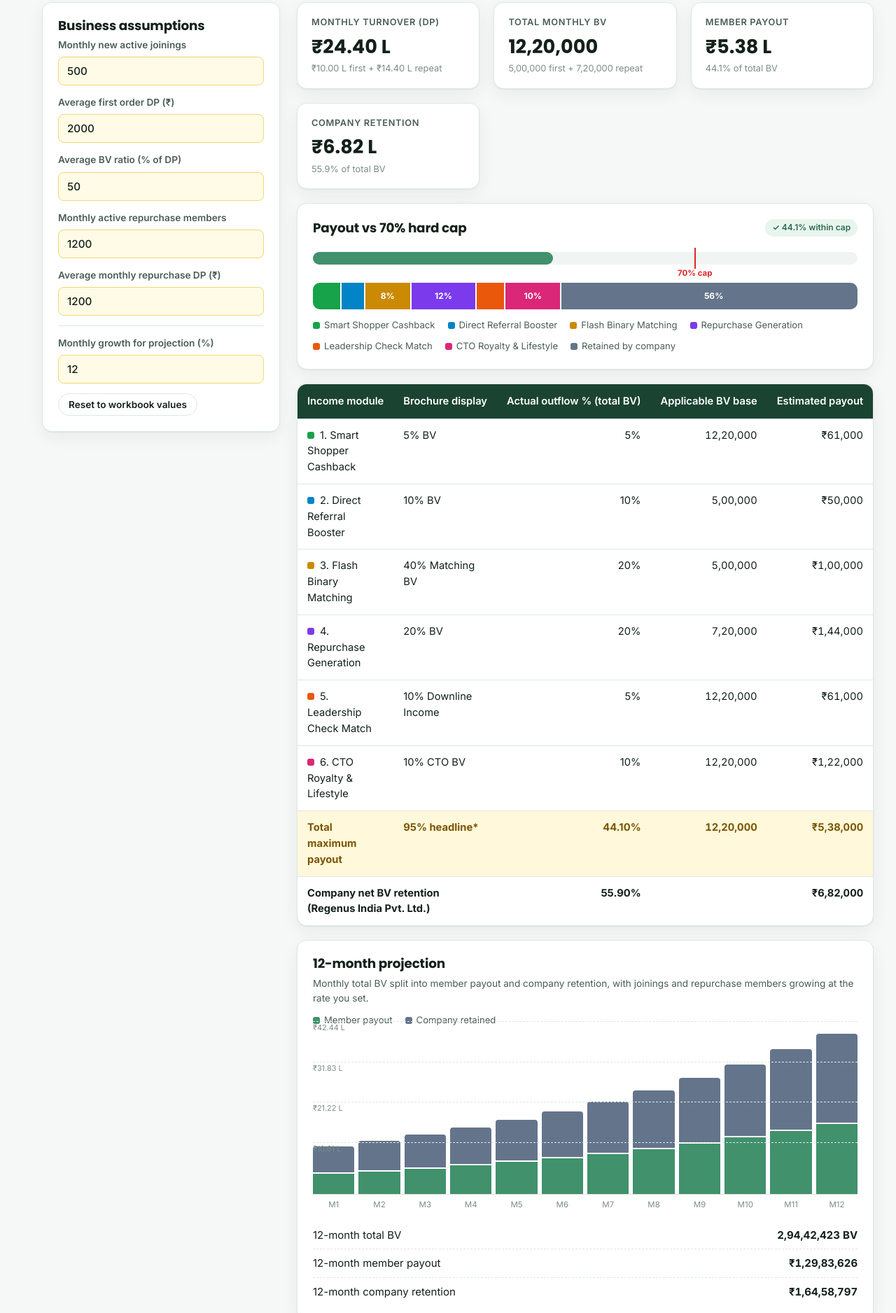
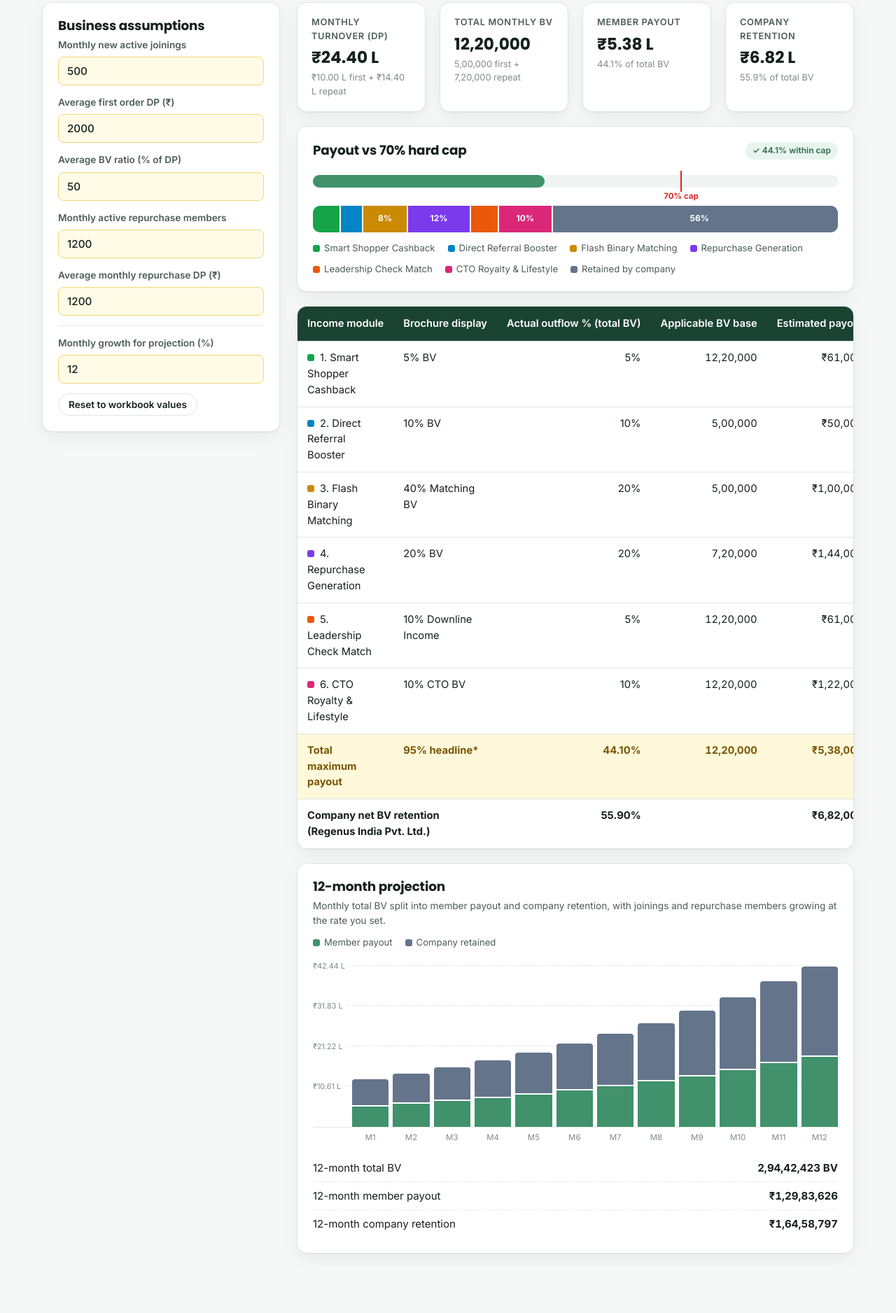
Before and after one commit to regenusindia18-design/Truedemo, a plain HTML site: page simulator.html in a window 1280 px wide. Shown: the part 432-2308 px from the top of the page at 70% size. Drawn offline with Linux system fonts and the light colour scheme.

Commit message:
Fix mobile layout and chart polish found in browser QA
- Stop horizontal overflow at 400px: walk card wraps on Home, and grid
  children on Simulator/Shop get min-width: 0
- Shop: two-column product grid on phones and a floating cart pill
  showing items, amount payable and BV
- Simulator: KPI tiles fit on one row; projection gridlines sit behind
  the bars with y-axis labels in their own gutter, clear of the legend

Co-Authored-By: Claude Opus 5.5 <noreply@anthropic.com>

```diff
--- a/assets/js/simulator.js
+++ b/assets/js/simulator.js
@@ -55,8 +55,8 @@
       months.push({ m: m + 1, bv: s.totalBV, pay: s.totalPayout, ret: s.retention, ratio: s.payoutRatio });
     }
     const max = Math.max(1, ...months.map((x) => x.bv));
-    const ticks = [0.25, 0.5, 0.75, 1].map((t) => `<div class="yl" style="bottom:${t * 230 + 24}px">${short(max * t)}</div>`).join('');
-    $('#projChart').innerHTML = `${ticks}<div class="cols">${months.map((x, i) => `
+    const ticks = [0.25, 0.5, 0.75, 1].map((t) => `<div class="yl" style="bottom:${t * 230}px"><span>${short(max * t)}</span></div>`).join('');
+    $('#projChart').innerHTML = `<div class="cols">${ticks}${months.map((x, i) => `
         <div class="c" data-i="${i}"><i style="height:${(x.pay / max) * 230}px;background:var(--green-500)"></i><i style="height:${(x.ret / max) * 230}px;background:${P.RETAINED_COLOR}"></i></div>`).join('')}</div>
       <div class="xl">${months.map((x) => `<span>M${x.m}</span>`).join('')}</div><div class="tip" id="tip"></div>`;
     const tip = $('#tip'), chart = $('#projChart');
--- a/simulator.html
+++ b/simulator.html
@@ -9,6 +9,9 @@
 <link rel="stylesheet" href="assets/css/style.css">
 <style>
   .sim-layout { display: grid; grid-template-columns: 340px 1fr; gap: 24px; align-items: start; }
+  .sim-layout > * { min-width: 0; }
+  .kpis { grid-template-columns: repeat(auto-fit, minmax(165px, 1fr)); }
+  .kpis .value { font-size: 1.45rem; }
   @media (max-width: 960px) { .sim-layout { grid-template-columns: 1fr; } }
   .sim-layout aside { position: sticky; top: 84px; }
   @media (max-width: 960px) { .sim-layout aside { position: static; } }
@@ -17,8 +20,9 @@
   .gauge .mark { position: absolute; top: -6px; bottom: -6px; width: 2px; background: var(--danger); }
   .gauge .mark span { position: absolute; top: 28px; left: 50%; transform: translateX(-50%); font-size: .72rem; font-weight: 700; color: var(--danger); white-space: nowrap; }
   .chart { position: relative; }
-  .cols { display: flex; align-items: flex-end; gap: 6px; height: 240px; border-bottom: 1px solid var(--line); padding-top: 10px; }
-  .cols .c { flex: 1; display: flex; flex-direction: column-reverse; gap: 2px; height: 100%; cursor: pointer; }
+  .cols, .xl { padding-left: 56px; }
+  .cols { position: relative; display: flex; align-items: flex-end; gap: 6px; height: 240px; border-bottom: 1px solid var(--line); padding-top: 10px; }
+  .cols .c { position: relative; z-index: 1; flex: 1; display: flex; flex-direction: column-reverse; gap: 2px; height: 100%; cursor: pointer; }
   .cols .c > i { display: block; transition: height .7s cubic-bezier(.2,.8,.2,1); }
   .cols .c > i:last-child { border-radius: 4px 4px 0 0; }
   .cols .c:hover > i { filter: brightness(1.12); }
@@ -27,7 +31,8 @@
   .tip { position: absolute; pointer-events: none; background: var(--surface); border: 1px solid var(--line); box-shadow: var(--shadow-lg); border-radius: 10px; padding: 10px 12px; font-size: .8rem; min-width: 190px; z-index: 5; opacity: 0; transition: opacity .15s; }
   .tip.on { opacity: 1; }
   .tip .k { display: inline-block; width: 9px; height: 9px; border-radius: 2px; margin-right: 6px; }
-  .yl { position: absolute; left: 0; right: 0; border-top: 1px dashed var(--line); font-size: .68rem; color: var(--ink-3); }
+  .yl { position: absolute; left: 0; right: 0; border-top: 1px dashed var(--line); z-index: 0; }
+  .yl span { position: absolute; left: 0; top: -8px; font-size: .68rem; color: var(--ink-3); background: var(--surface); padding-right: 4px; }
 </style>
 </head>
 <body>
@@ -57,7 +62,7 @@
       </aside>
 
       <div>
-        <div class="grid grid-4" id="kpis"></div>
+        <div class="grid kpis" id="kpis"></div>
 
         <div class="card" style="margin-top:20px">
           <div class="row" style="padding-top:0"><h3 style="margin:0">Payout vs 70% hard cap</h3><span class="chip" id="capChip"></span></div>
@@ -73,7 +78,7 @@
         <div class="card" style="margin-top:20px">
           <h3>12-month projection</h3>
           <p class="small muted" style="margin:0">Monthly total BV split into member payout and company retention, with joinings and repurchase members growing at the rate you set.</p>
-          <div class="legend" style="margin:10px 0 0"><span><i style="background:var(--green-500)"></i>Member payout</span><span><i style="background:#64748b"></i>Company retained</span></div>
+          <div class="legend" style="margin:10px 0 14px"><span><i style="background:var(--green-500)"></i>Member payout</span><span><i style="background:#64748b"></i>Company retained</span></div>
           <div class="chart" id="projChart"></div>
           <div class="row" style="margin-top:14px"><span>12-month total BV</span><b id="p12bv"></b></div>
           <div class="row"><span>12-month member payout</span><b id="p12pay"></b></div>
@@ -98,7 +103,7 @@
           <select id="pCat"></select></label>
       </aside>
       <div>
-        <div class="grid grid-4" id="pKpis"></div>
+        <div class="grid kpis" id="pKpis"></div>
         <div class="table-wrap" style="margin-top:20px"><table><thead><tr><th>Income stream</th><th>How it's calculated</th><th class="r">Monthly (₹)</th></tr></thead><tbody id="pTable"></tbody></table></div>
         <div class="card" style="margin-top:20px">
           <h3>Where the money goes</h3>
```
Also changed, not shown: index.html (+2 -1 lines), shop.html (+13 -1 lines).
